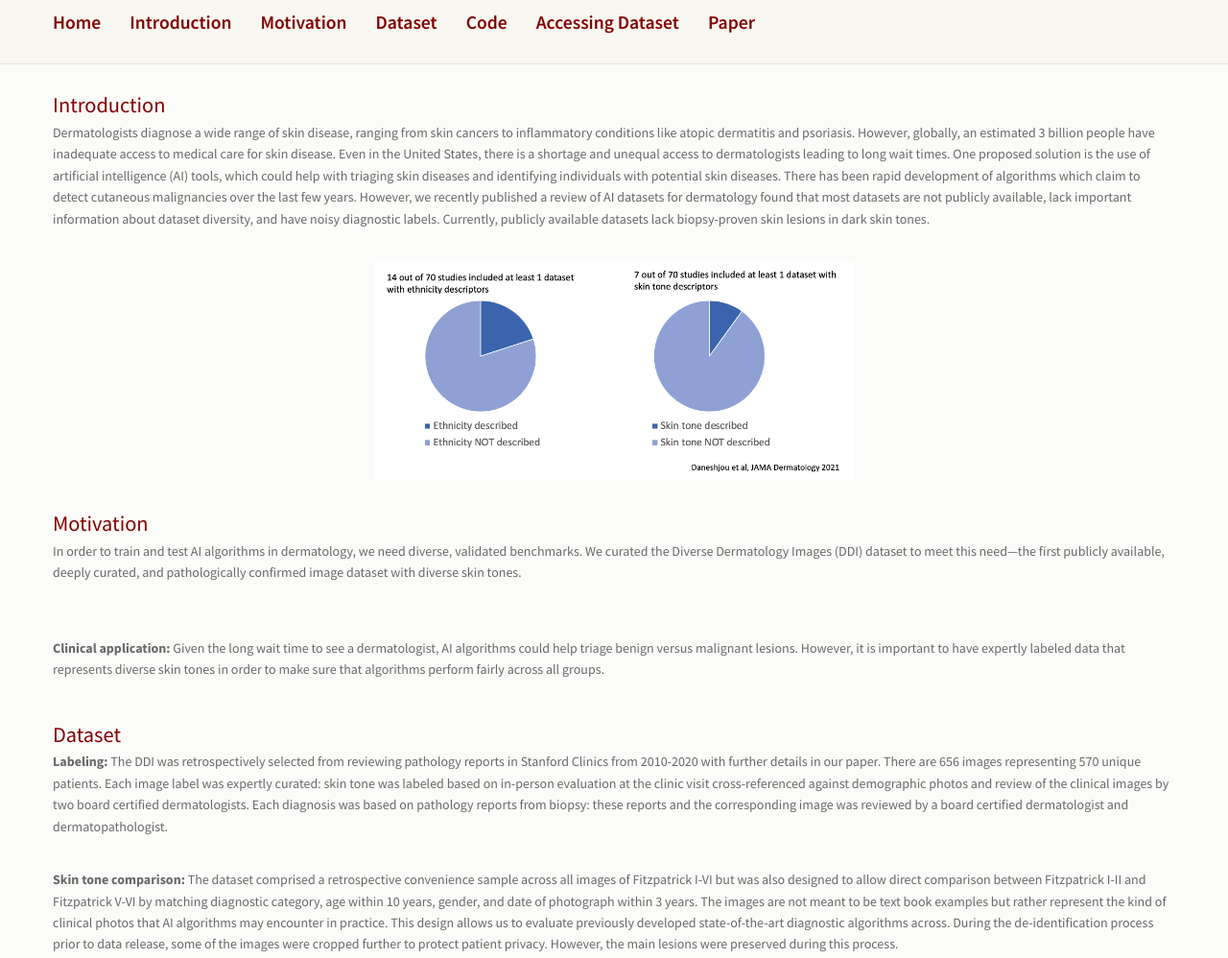
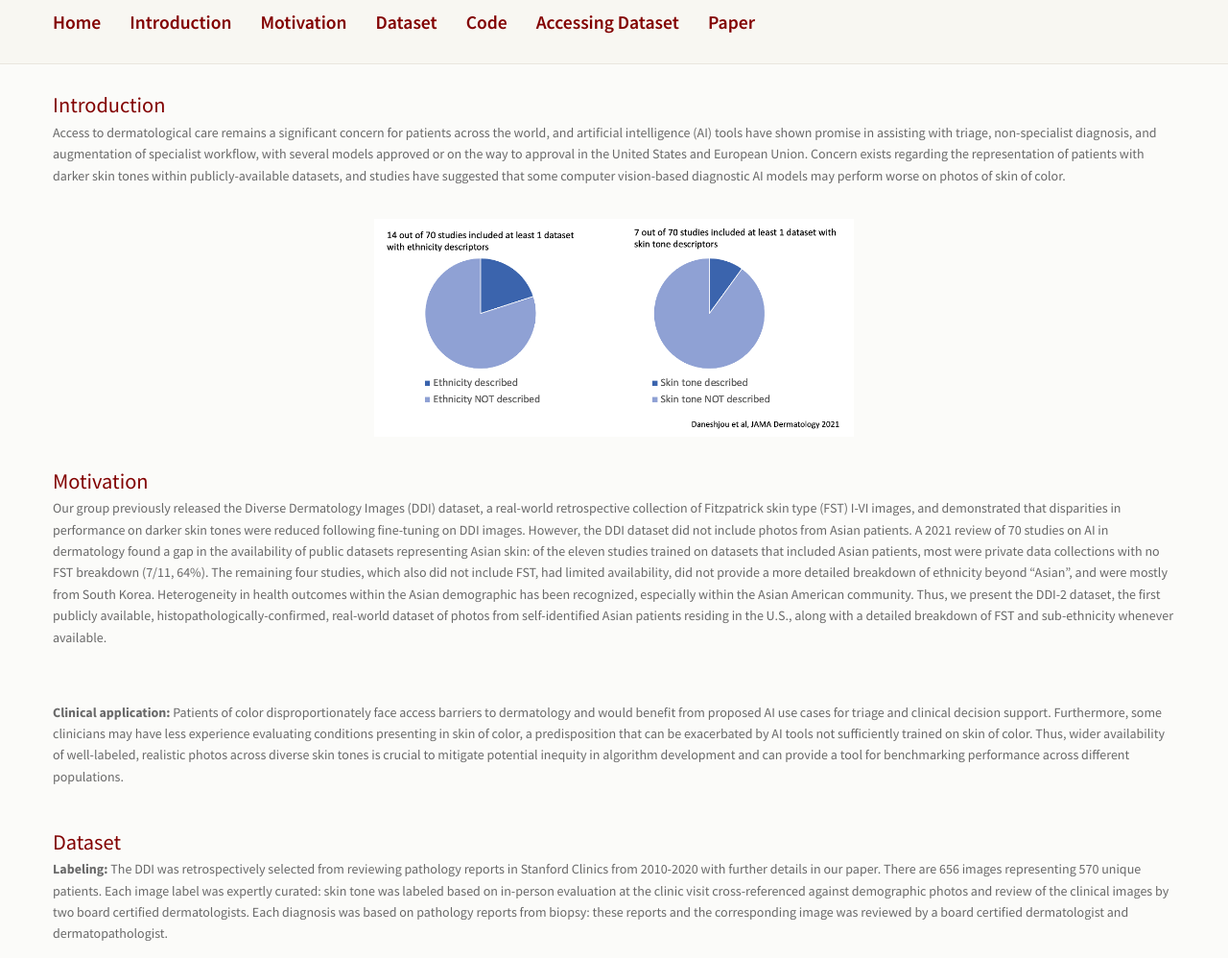
Before and after one commit to DaneshjouLab/ddi2-dataset, a plain HTML site: page index.html in a window 1280 px wide. Shown: the part 500-1498 px from the top of the page at 96% size. Drawn offline with nearby package versions, Linux system fonts and the light colour scheme; files that its build step writes are made by us from their sources; a script that the page names is missing.

Commit message:
update intro, motivation

```diff
--- a/index.html
+++ b/index.html
@@ -87,13 +87,15 @@
   <!--End Header-->
   <div id="intro" class="container" role="introduction" tabindex="0">
     <h2>Introduction</h2>
-    <p>Dermatologists diagnose a wide range of skin disease, ranging from skin cancers to inflammatory conditions like atopic dermatitis and psoriasis. However, globally, an estimated 3 billion people have inadequate access to medical care for skin disease. Even in the United States, there is a shortage and unequal access to dermatologists leading to long wait times. One proposed solution is the use of artificial intelligence (AI) tools, which could help with triaging skin diseases and identifying individuals with potential skin diseases. There has been rapid development of algorithms which claim to detect cutaneous malignancies over the last few years.  However, we recently published a review of AI datasets for dermatology found that most datasets are not publicly available, lack important information about dataset diversity, and have noisy diagnostic labels. Currently, publicly available datasets lack biopsy-proven skin lesions in dark skin tones. </p><br>
+    <p>Access to dermatological care remains a significant concern for patients across the world, and artificial intelligence (AI) tools have shown promise in assisting with triage, non-specialist diagnosis, and augmentation of specialist workflow, with several models approved or on the way to approval in the United States and European Union. Concern exists regarding the representation of patients with darker skin tones within publicly-available datasets, and studies have suggested that some computer vision-based diagnostic AI models may perform worse on photos of skin of color. </p><br>
     <p><img class="center" loading="lazy" width="500" src="media/JAMA_derm_diverse.png">
     <br>
     <p><h2 id="motivation">Motivation</h2>
-    <p>In order to train and test AI algorithms in dermatology, we need diverse, validated benchmarks. We curated the Diverse Dermatology Images (DDI) dataset to meet this need—the first publicly available, deeply curated, and pathologically confirmed image dataset with diverse skin tones.</p><br>
+    <p>Our group previously released the Diverse Dermatology Images (DDI) dataset, a real-world retrospective collection of Fitzpatrick skin type (FST) I-VI images, and demonstrated that disparities in performance on darker skin tones were reduced following fine-tuning on DDI images. However, the DDI dataset did not include photos from Asian patients. A 2021 review of 70 studies on AI in dermatology found a gap in the availability of public datasets representing Asian skin: of the eleven studies trained on datasets that included Asian patients, most were private data collections with no FST breakdown (7/11, 64%). The remaining four studies, which also did not include FST, had limited availability, did not provide a more detailed breakdown of ethnicity beyond “Asian”, and were mostly from South Korea. Heterogeneity in health outcomes within the Asian demographic has been recognized, especially within the Asian American community. Thus, we present the DDI-2 dataset, the first publicly available, histopathologically-confirmed, real-world dataset of photos from self-identified Asian patients residing in the U.S., along with a detailed breakdown of FST and sub-ethnicity whenever available.
+</p><br>
     <br>
-    <p><b>Clinical application:</b> Given the long wait time to see a dermatologist, AI algorithms could help triage benign versus malignant lesions.  However, it is important to have expertly labeled data that represents diverse skin tones in order to make sure that algorithms perform fairly across all groups. </p>
+    <p><b>Clinical application:</b> Patients of color disproportionately face access barriers to dermatology and would benefit from proposed AI use cases for triage and clinical decision support. Furthermore, some clinicians may have less experience evaluating conditions presenting in skin of color, a predisposition that can be exacerbated by AI tools not sufficiently trained on skin of color. Thus, wider availability of well-labeled, realistic photos across diverse skin tones is crucial to mitigate potential inequity in algorithm development and can provide a tool for benchmarking performance across different populations.
+ </p>
     <br>
     <p><h2 id="dataset">Dataset</h2>
     <p> <b>Labeling:</b> The DDI was retrospectively selected from reviewing pathology reports in Stanford Clinics from 2010-2020 with further details in our paper. There are 656 images representing 570 unique patients.  Each image label was expertly curated: skin tone was labeled based on in-person evaluation at the clinic visit cross-referenced against demographic photos and review of the clinical images by two board certified dermatologists. Each diagnosis was based on pathology reports from biopsy: these reports and the corresponding image was reviewed by a board certified dermatologist and dermatopathologist.  </p><br>
```
